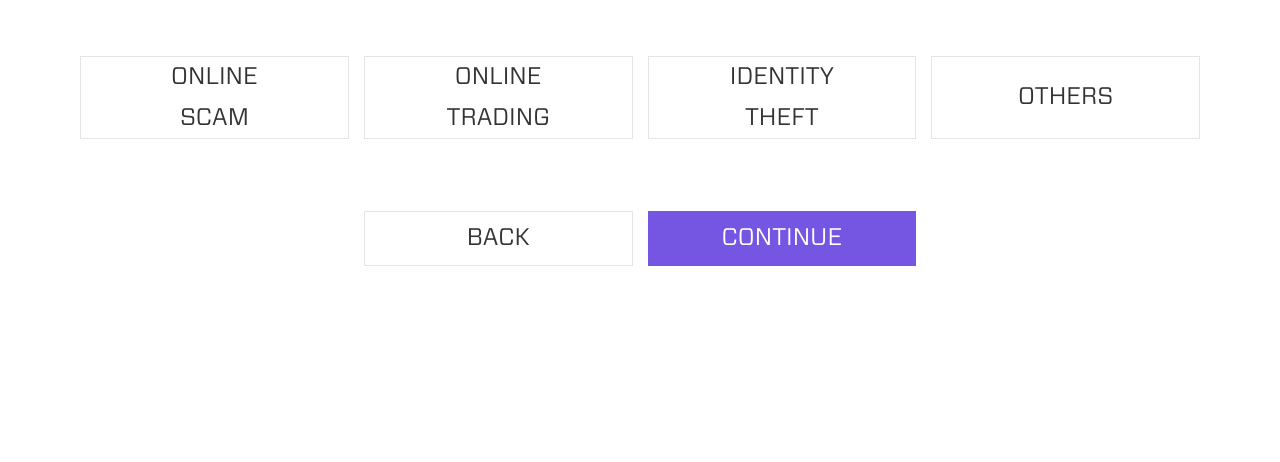
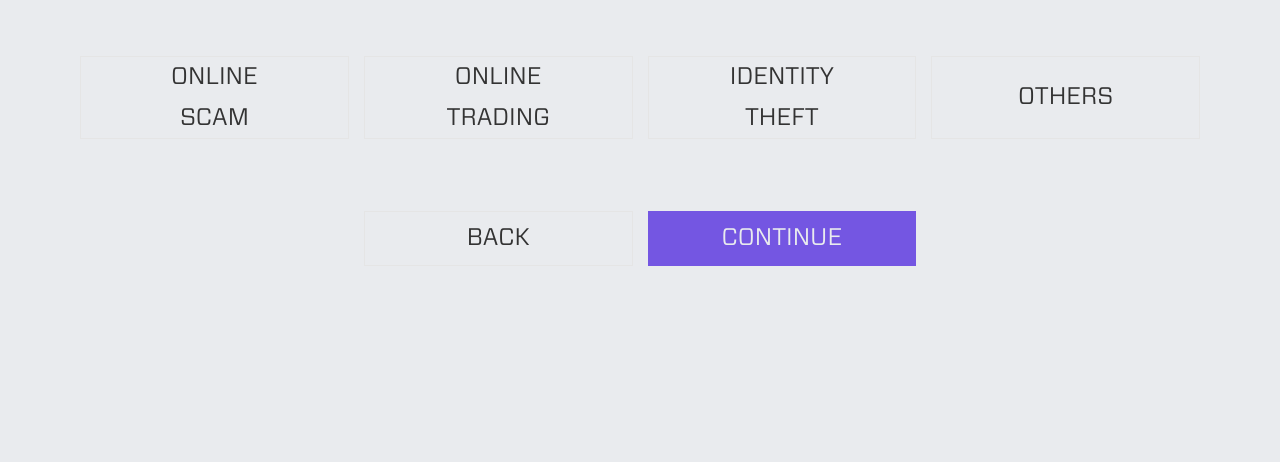
Before and after one commit to CyberReportPH/CyberReportPH.github.io, a plain HTML site: page report.html in a window 1280 px wide. Shown: the part 338-800 px from the top of the page. Drawn offline with nearby package versions, Linux system fonts and the light colour scheme.

Commit message:
Change white to custom hex value

```diff
--- a/main.scss
+++ b/main.scss
@@ -17,6 +17,11 @@
 
 // CUSTOM VARIABLES
 //===========================
+// Global
+//===========================
+$global-background: #E9EBEE;
+
+//===========================
 // Fonts
 //===========================
 $global-font-family: 'Source Sans Pro', sans-serif;
@@ -29,19 +34,19 @@ $button-large-font-size: 1.5em;
 $button-font-size: 1.1em;
 
 $button-primary-background: #7456E2;
-$button-primary-color: white;
+$button-primary-color: #E9EBEE;
 
 $button-default-hover-background: #7456E2;
-$button-default-hover-color: white;
+$button-default-hover-color: #E9EBEE;
 $button-default-active-background: #7456E2;
-$button-default-active-color: white;
+$button-default-active-color: #E9EBEE;
 
 //===========================
 // Logo
 //===========================
 $logo-font-family: 'Forza';
-$logo-color: white;
-$logo-hover-color: white;
+$logo-color: #E9EBEE;
+$logo-hover-color: #E9EBEE;
 
 //===========================
 // Navbar
@@ -49,12 +54,12 @@ $logo-hover-color: white;
 $navbar-background: #1F2324;
 
 $navbar-nav-item-padding-horizontal: 40px;
-$navbar-nav-item-color: white;
-$navbar-nav-item-hover-color: white;
-$navbar-nav-item-onclick-color: white;
-$navbar-nav-item-active-color: white;
+$navbar-nav-item-color: #E9EBEE;
+$navbar-nav-item-hover-color: #E9EBEE;
+$navbar-nav-item-onclick-color: #E9EBEE;
+$navbar-nav-item-active-color: #E9EBEE;
 
-$navbar-item-color: white;
+$navbar-item-color: #E9EBEE;
 
 $navbar-nav-item-font-family: 'Forza';
 
@@ -77,7 +82,7 @@ $navbar-nav-item-font-family: 'Forza';
 // Cover
 //===========================
 @mixin hook-overlay() {
-    color: white;
+    color: #E9EBEE;
 }
 
 //===========================
@@ -215,7 +220,7 @@ label{
 
 .clicked{
     background: #7456E2;
-    color: white;
+    color: #E9EBEE;
 }
 
 .report-description-container{
@@ -229,7 +234,7 @@ label{
 
 .report-notice{
     background:#7456E2;
-    color: white;
+    color: #E9EBEE;
     font-size: 1.6em;
     font-family: 'Forza';
     font-weight: normal;
```
Also changed, not shown: css/main.css, 1 other file.
